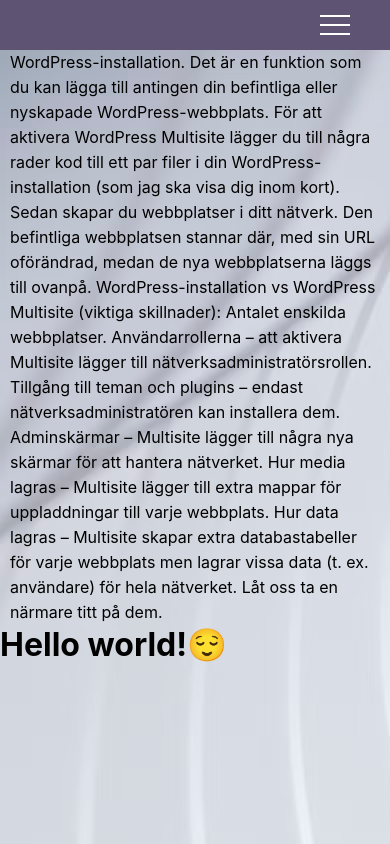
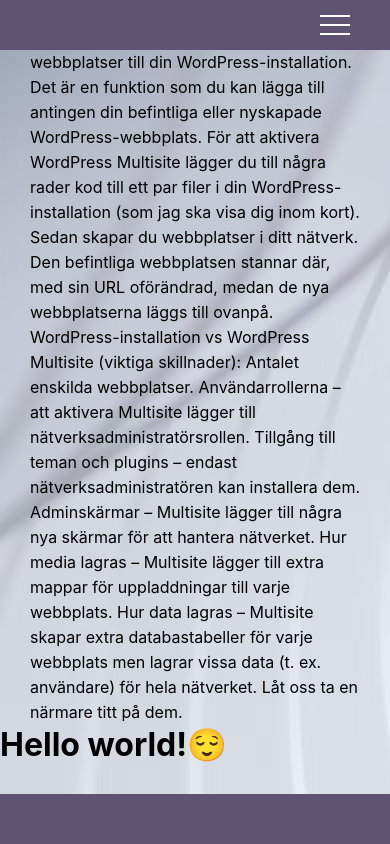
Before and after one commit to HannaTylna/portfolio_react, a React (Create React App) app: page / in a window 390 px wide. Built offline with nearby package versions, Linux system fonts and the light colour scheme.

Commit message:
add footer but have a problem with position

```diff
--- a/src/App.css
+++ b/src/App.css
@@ -13,7 +13,14 @@
   left: 0;
   z-index: 0;
 }
-.header::before{
+.footer {
+  position: absolute;
+  bottom: 0;
+  width: 100%;
+  height: 50px;
+  background-color: #5e5373;
+}
+.header::before {
   content: "";
   position: absolute;
   top: 0;
@@ -26,7 +33,7 @@
 .header__body{
   position: relative;
   display: flex;
-  justify-content: end;
+  justify-content: flex-end;
   height: 80px;
   align-items: center;
   margin: 0px 30px 0px 0px;
@@ -53,6 +60,7 @@
 .content__text{
   font-size: 16px;
   line-height: 25px;
+  margin: 0px 20px;
 }
 .content__text p{
   margin: 0px 0px 20px 0px;
@@ -130,4 +138,7 @@
   .header__list li {
     margin: 0px 0px 20px 0px;
   }
+  .content__text {
+    margin: 0px 20px;
+  }
 }
--- /dev/null
+++ b/src/components/Footer.js
@@ -0,0 +1,14 @@
+import React from 'react';
+
+export default function Footer(){
+    return (
+        <div className="wrapper">
+            <header className="footer">
+                <div className="container">
+                    <div className="footer__body">
+                    </div>
+                </div>
+            </header>
+        </div>
+    )
+}
--- a/src/pages/HomePage.js
+++ b/src/pages/HomePage.js
@@ -1,6 +1,7 @@
 import React from 'react';
 import Navigation from '../components/Navigation';
 import Content from '../components/Content';
+import Footer from '../components/Footer';
 
 export default function HomePage(){
     return(
@@ -8,6 +9,7 @@
             <Navigation/>
             <Content/>
             <h1>Hello world!😌</h1>
+            <Footer />
         </>
     )
 }
```
